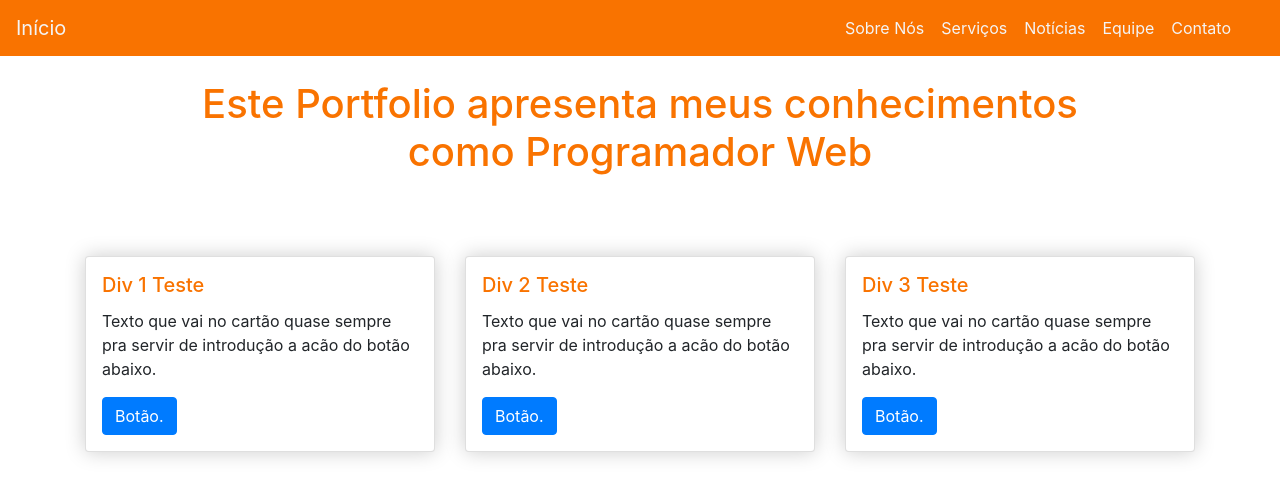
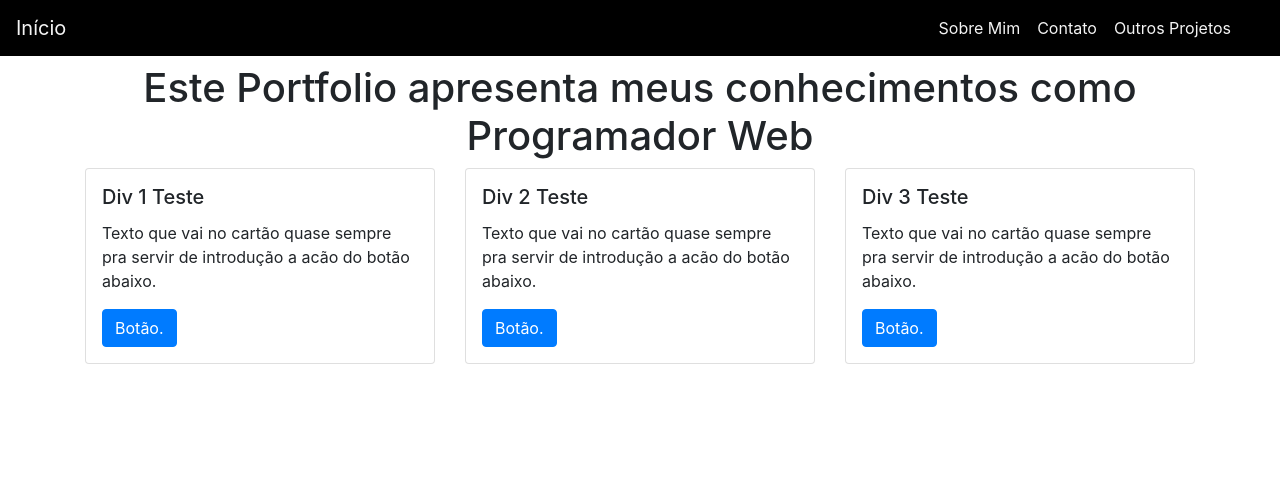
Before and after one commit to KingSP13/portfolio, a plain HTML site: page index.html in a window 1280 px wide. Drawn offline with nearby package versions, Linux system fonts and the light colour scheme.

Commit message:
Layout Preto

```diff
--- a/estiloportfolio.css
+++ b/estiloportfolio.css
@@ -1,14 +1,14 @@
 .navbar{
-    background:#F97300;
+    background:#000000;
 }
-.nav-link , .navbar-brand{
+.nav-link,.navbar-brand{
     color: #f4f4f4; cursor: pointer;
 }
 .nav-link{
     margin-right: 1px
 }
 .nav-link:hover{
-    background: #f4f4f4; color: #f97300;
+    background: #bebebe57; color: #000000;
 }
 .navbar-collapse{
     justify-content: flex-end;
@@ -20,18 +20,18 @@
 margin: 4em 0;
 position: relative;
 }
-.noticia h1{
-color:#F97300;
+.noticia.h1{
+color: #35348f57;
 margin: 2em;
 }
-.noticia .card{
+.noticia.card{
 box-shadow: 0 0 20px #ccc;
 }
-.noticia .card img{
+.noticia.card.img{
 width: 100%;
 height: 12em;
 }
-.noticia .card-title{
+.noticia.card-title{
 color:#F97300;
 }
 .noticia .card-body{
--- a/index.html
+++ b/index.html
@@ -17,18 +17,12 @@
        </button>
        <div class="collapse navbar-collapse " id="navbarSup">
             <ul class="navbar-nav mr-4">
-            <li class="nav-item">
-                <a class="nav-link" data-value="sobrenos" href="#">Sobre Nós</a>        </li>
         <li class="nav-item">
-            <a class="nav-link " data-value="servico"href="#">Serviços</a>
-            </li>
-            <li class="nav-item">
-            <a class="nav-link " data-value="noticia" href="#">Notícias</a>         </li>
+            <a class="nav-link" data-value="sobrenos" href="#">Sobre Mim</a>        </li>
         <li class="nav-item">
-            <a class="nav-link " data-value="equipe" href="#">Equipe</a>       </li>
+            <a class="nav-link" data-value="servico"href="#">Contato</a>        </li>
         <li class="nav-item">
-                <a class="nav-link " data-value="contato" href="#">Contato</a>
-            </li>
+            <a class="nav-link" data-value="equipe" href="#">Outros Projetos</a>        </li>
         </ul>
        </div>
     </nav>
```
